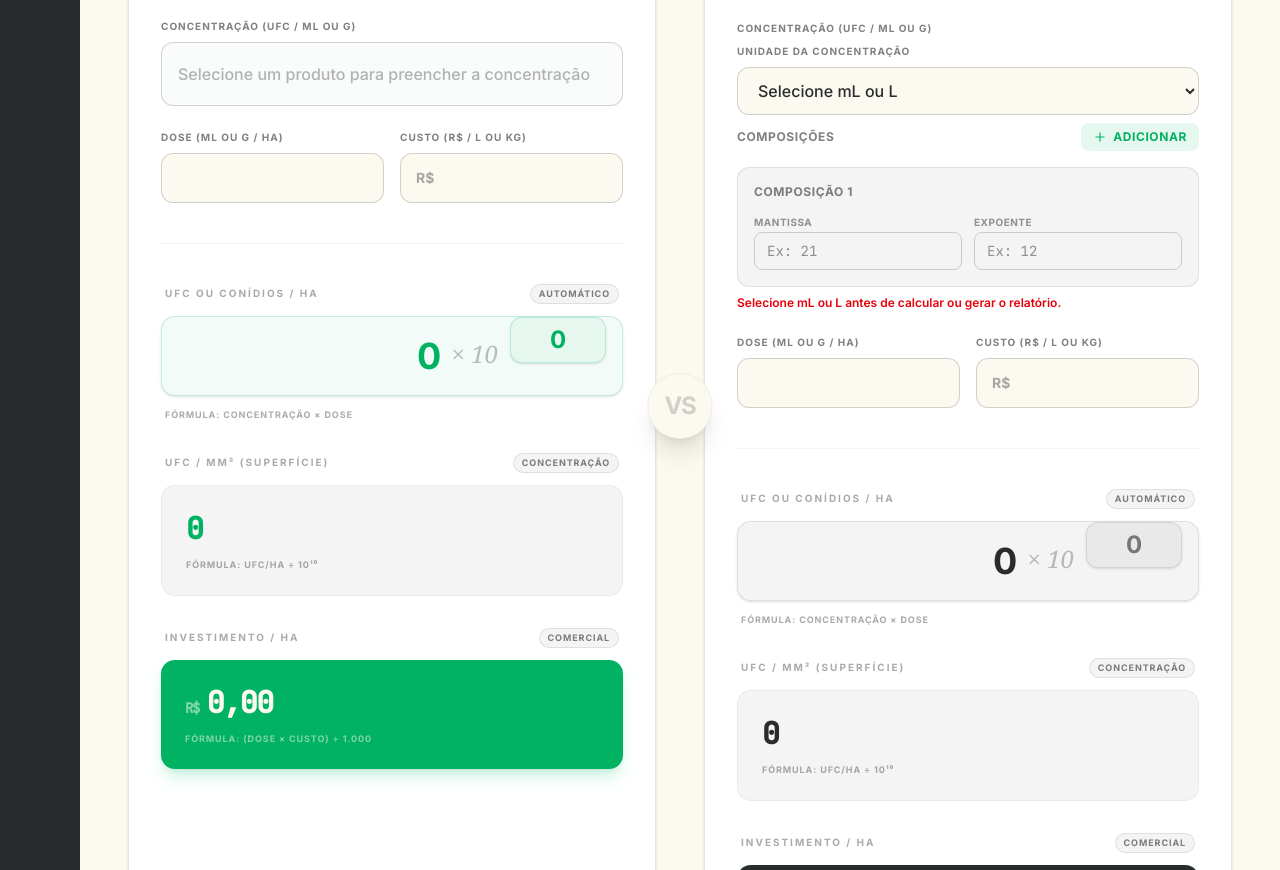
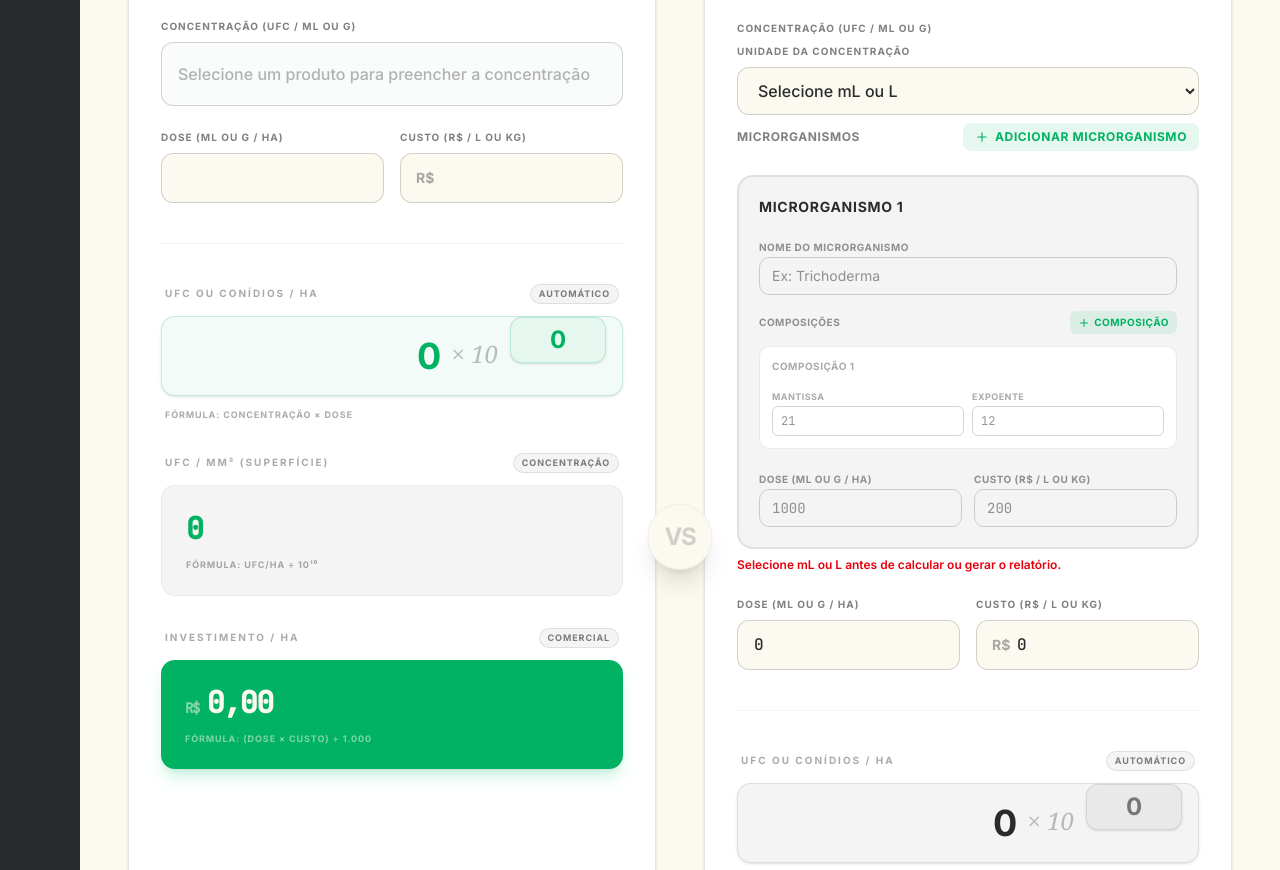
Before and after one commit to CassiaPerez/biocomparativo, a React (Vite) app: page / in a window 1280 px wide. Shown: the part 540-1410 px from the top of the page. Built offline with nearby package versions, Linux system fonts and the light colour scheme; no server answers; the database is empty.

Commit message:
Updated Comparativo.tsx

```diff
--- a/src/pages/Comparativo.tsx
+++ b/src/pages/Comparativo.tsx
@@ -52,6 +52,15 @@ interface Composicao {
   mantissa: string;
   exponent: string;
   valor: string;
+}
+
+interface Microrganismo {
+  id: string;
+  nome: string;
+  composicoes: Composicao[];
+  dose: string;
+  custo: string;
+  concentracaoTotal: string;
 }
 
 interface ReportContactData {
@@ -409,8 +418,15 @@ export default function Comparativo() {
   const [cropConcParts, setCropConcParts] = useState<SciParts>({ mantissa: '', exponent: '' });
   const [compConcParts, setCompConcParts] = useState<SciParts>({ mantissa: '', exponent: '' });
 
-  const [competitorComposicoes, setCompetitorComposicoes] = useState<Composicao[]>([
-    { id: '1', mantissa: '', exponent: '', valor: '' }
+  const [competitorMicrorganismos, setCompetitorMicrorganismos] = useState<Microrganismo[]>([
+    {
+      id: '1',
+      nome: '',
+      composicoes: [{ id: '1', mantissa: '', exponent: '', valor: '' }],
+      dose: '',
+      custo: '',
+      concentracaoTotal: '',
+    }
   ]);
 
   const [isReportModalOpen, setIsReportModalOpen] = useState(false);
@@ -461,20 +477,60 @@ export default function Comparativo() {
     }
   };
 
-  const addComposicao = () => {
-    const newId = (Math.max(...competitorComposicoes.map(c => parseInt(c.id)), 0) + 1).toString();
-    setCompetitorComposicoes([...competitorComposicoes, { id: newId, mantissa: '', exponent: '', valor: '' }]);
-  };
-
-  const removeComposicao = (id: string) => {
-    if (competitorComposicoes.length > 1) {
-      setCompetitorComposicoes(competitorComposicoes.filter(c => c.id !== id));
-    }
-  };
-
-  const updateComposicao = (id: string, field: 'mantissa' | 'exponent', value: string) => {
-    setCompetitorComposicoes(prev => prev.map(comp => {
-      if (comp.id !== id) return comp;
+  const addMicrorganismo = () => {
+    const newId = (Math.max(...competitorMicrorganismos.map(m => parseInt(m.id)), 0) + 1).toString();
+    setCompetitorMicrorganismos([...competitorMicrorganismos, {
+      id: newId,
+      nome: '',
+      composicoes: [{ id: '1', mantissa: '', exponent: '', valor: '' }],
+      dose: '',
+      custo: '',
+      concentracaoTotal: '',
+    }]);
+  };
+
+  const removeMicrorganismo = (id: string) => {
+    if (competitorMicrorganismos.length > 1) {
+      setCompetitorMicrorganismos(competitorMicrorganismos.filter(m => m.id !== id));
+    }
+  };
+
+  const updateMicrorganismo = (microId: string, field: 'nome' | 'dose' | 'custo', value: string) => {
+    setCompetitorMicrorganismos(prev => prev.map(micro =>
+      micro.id === microId ? { ...micro, [field]: value } : micro
+    ));
+  };
+
+  const addComposicao = (microId: string) => {
+    setCompetitorMicrorganismos(prev => prev.map(micro => {
+      if (micro.id !== microId) return micro;
+
+      const newCompId = (Math.max(...micro.composicoes.map(c => parseInt(c.id)), 0) + 1).toString();
+      return {
+        ...micro,
+        composicoes: [...micro.composicoes, { id: newCompId, mantissa: '', exponent: '', valor: '' }]
+      };
+    }));
+  };
+
+  const removeComposicao = (microId: string, compId: string) => {
+    setCompetitorMicrorganismos(prev => prev.map(micro => {
+      if (micro.id !== microId) return micro;
+      if (micro.composicoes.length <= 1) return micro;
+
+      return {
+        ...micro,
+        composicoes: micro.composicoes.filter(c => c.id !== compId)
+      };
+    }));
+  };
+
+  const updateComposicao = (microId: string, compId: string, field: 'mantissa' | 'exponent', value: string) => {
+    setCompetitorMicrorganismos(prev => prev.map(micro => {
+      if (micro.id !== microId) return micro;
+
+      const updatedComposicoes = micro.composicoes.map(comp => {
+        if (comp.id !== compId) return comp;
 
         const updated = { ...comp, [field]: value };
 
@@ -487,14 +543,12 @@ export default function Comparativo() {
         }
 
         return updated;
-    }));
-  };
-
-  const calculateTotalConcentration = (): string => {
+      });
+
+      let concentracaoTotal = '';
       try {
         let sum = new Decimal(0);
-
-      for (const comp of competitorComposicoes) {
+        for (const comp of updatedComposicoes) {
           if (comp.valor) {
             const valor = new Decimal(comp.valor);
             const convertedValue = competitorConcentrationUnit === 'l'
@@ -503,32 +557,61 @@ export default function Comparativo() {
             sum = sum.plus(convertedValue);
           }
         }
-
-      return sum.isZero() ? '' : sum.toString();
+        concentracaoTotal = sum.isZero() ? '' : sum.toString();
       } catch {
-      return '';
-    }
+        concentracaoTotal = '';
+      }
+
+      return {
+        ...micro,
+        composicoes: updatedComposicoes,
+        concentracaoTotal,
+      };
+    }));
   };
 
   useEffect(() => {
-    const total = calculateTotalConcentration();
+    try {
+      let totalConcentracao = new Decimal(0);
+      let totalDose = new Decimal(0);
+      let totalCusto = new Decimal(0);
+      let totalUFCHa = new Decimal(0);
+
+      for (const micro of competitorMicrorganismos) {
+        if (micro.concentracaoTotal && micro.dose) {
+          const conc = new Decimal(micro.concentracaoTotal);
+          const dose = new Decimal(micro.dose || 0);
+          const custo = new Decimal(micro.custo || 0);
+
+          const ufcHa = conc.times(dose);
+          totalUFCHa = totalUFCHa.plus(ufcHa);
+
+          totalDose = totalDose.plus(dose);
+          totalCusto = totalCusto.plus(custo);
+        }
+      }
+
+      const concentracaoMedia = totalDose.isZero() ? new Decimal(0) : totalUFCHa.dividedBy(totalDose);
+
       setCompData(prev => ({
         ...prev,
-      Concentracao_por_ml_ou_g: total,
+        Concentracao_por_ml_ou_g: concentracaoMedia.toString(),
+        Dose_ha_ml_ou_g: totalDose.toString(),
+        'Custo_R$_por_L_ou_kg': totalCusto.toString(),
       }));
 
-    if (total && competitorComposicoes.length > 0) {
-      try {
-        const totalDec = new Decimal(total);
-        const sciStr = totalDec.toExponential();
+      if (!concentracaoMedia.isZero()) {
+        const sciStr = concentracaoMedia.toExponential();
         const [m, e] = sciStr.split('e');
         const exp = (e || '0').replace('+', '');
         setCompConcParts({ mantissa: m, exponent: exp });
-      } catch {
+      } else {
         setCompConcParts({ mantissa: '', exponent: '' });
       }
-    }
-  }, [competitorComposicoes, competitorConcentrationUnit]);
+    } catch (error) {
+      console.error('Erro ao calcular totais:', error);
+    }
+  }, [competitorMicrorganismos, competitorConcentrationUnit]);
 
   const calculate = (data: BiologicoRecord): CalculatedValues => {
     try {
@@ -637,7 +720,14 @@ export default function Comparativo() {
     setCropConcParts({ mantissa: '', exponent: '' });
     setCompConcParts({ mantissa: '', exponent: '' });
     setCompetitorConcentrationUnit('');
-    setCompetitorComposicoes([{ id: '1', mantissa: '', exponent: '', valor: '' }]);
+    setCompetitorMicrorganismos([{
+      id: '1',
+      nome: '',
+      composicoes: [{ id: '1', mantissa: '', exponent: '', valor: '' }],
+      dose: '',
+      custo: '',
+      concentracaoTotal: '',
+    }]);
   };
 
   const openReportModal = () => setIsReportModalOpen(true);
@@ -1128,95 +1218,205 @@ export default function Comparativo() {
                       </select>
                     </div>
 
-                    <div className="space-y-4">
+                    <div className="space-y-6">
                       <div className="flex items-center justify-between">
                         <label className="text-xs font-bold text-gcf-black/60 uppercase tracking-wider">
-                          Composições {competitorComposicoes.length > 1 && `(${competitorComposicoes.length})`}
+                          Microrganismos {competitorMicrorganismos.length > 1 && `(${competitorMicrorganismos.length})`}
                         </label>
                         <button
                           type="button"
-                          onClick={addComposicao}
+                          onClick={addMicrorganismo}
                           className="flex items-center gap-1.5 px-3 py-1.5 bg-gcf-green/10 hover:bg-gcf-green/20 text-gcf-green rounded-[8px] text-xs font-bold uppercase tracking-wider transition-all"
-                          title="Adicionar composição"
+                          title="Adicionar microrganismo"
                         >
                           <Plus size={14} />
-                          Adicionar
+                          Adicionar Microrganismo
                         </button>
                       </div>
 
-                      {competitorComposicoes.map((comp, index) => (
-                        <div key={comp.id} className="space-y-2 p-4 bg-gcf-black/5 rounded-[12px] border border-gcf-black/10">
-                          <div className="flex items-center justify-between mb-2">
-                            <span className="text-xs font-bold text-gcf-black/60 uppercase tracking-wider">
-                              Composição {index + 1}
+                      {competitorMicrorganismos.map((micro, microIndex) => (
+                        <div key={micro.id} className="p-5 bg-gcf-black/5 rounded-[16px] border-2 border-gcf-black/10 space-y-4">
+                          <div className="flex items-center justify-between">
+                            <span className="text-sm font-bold text-gcf-black uppercase tracking-wider">
+                              Microrganismo {microIndex + 1}
                             </span>
-                            {competitorComposicoes.length > 1 && (
+                            {competitorMicrorganismos.length > 1 && (
                               <button
                                 type="button"
-                                onClick={() => removeComposicao(comp.id)}
-                                className="p-1 hover:bg-red-100 text-red-600 rounded-[6px] transition-colors"
-                                title="Remover composição"
-                              >
-                                <Minus size={14} />
+                                onClick={() => removeMicrorganismo(micro.id)}
+                                className="p-1.5 hover:bg-red-100 text-red-600 rounded-[8px] transition-colors"
+                                title="Remover microrganismo"
+                              >
+                                <Minus size={16} />
                               </button>
                             )}
                           </div>
 
-                          <div className="grid grid-cols-2 gap-3">
+                          <div className="space-y-2">
+                            <label className="text-[10px] font-bold text-gcf-black/50 uppercase tracking-wider">
+                              Nome do Microrganismo
+                            </label>
+                            <input
+                              type="text"
+                              value={micro.nome}
+                              onChange={(e) => updateMicrorganismo(micro.id, 'nome', e.target.value)}
+                              className="w-full px-3 py-2 border border-gcf-black/20 rounded-[10px] text-sm focus:border-gcf-green focus:ring-2 focus:ring-gcf-green/20 outline-none transition-all"
+                              placeholder="Ex: Trichoderma"
+                            />
+                          </div>
+
+                          <div className="space-y-3">
+                            <div className="flex items-center justify-between">
+                              <label className="text-[10px] font-bold text-gcf-black/50 uppercase tracking-wider">
+                                Composições
+                              </label>
+                              <button
+                                type="button"
+                                onClick={() => addComposicao(micro.id)}
+                                className="flex items-center gap-1 px-2 py-1 bg-gcf-green/10 hover:bg-gcf-green/20 text-gcf-green rounded-[6px] text-[10px] font-bold uppercase tracking-wider transition-all"
+                                title="Adicionar composição"
+                              >
+                                <Plus size={12} />
+                                Composição
+                              </button>
+                            </div>
+
+                            {micro.composicoes.map((comp, compIndex) => (
+                              <div key={comp.id} className="p-3 bg-white rounded-[10px] border border-gcf-black/10">
+                                <div className="flex items-center justify-between mb-2">
+                                  <span className="text-[10px] font-bold text-gcf-black/40 uppercase tracking-wider">
+                                    Composição {compIndex + 1}
+                                  </span>
+                                  {micro.composicoes.length > 1 && (
+                                    <button
+                                      type="button"
+                                      onClick={() => removeComposicao(micro.id, comp.id)}
+                                      className="p-0.5 hover:bg-red-100 text-red-600 rounded-[4px] transition-colors"
+                                      title="Remover composição"
+                                    >
+                                      <Minus size={12} />
+                                    </button>
+                                  )}
+                                </div>
+
+                                <div className="grid grid-cols-2 gap-2">
                                   <div className="space-y-1">
-                              <label className="text-[10px] font-bold text-gcf-black/50 uppercase tracking-wider">
+                                    <label className="text-[9px] font-bold text-gcf-black/40 uppercase tracking-wider">
                                       Mantissa
                                     </label>
                                     <input
                                       type="text"
                                       value={comp.mantissa}
-                                onChange={(e) => updateComposicao(comp.id, 'mantissa', e.target.value)}
-                                className="w-full px-3 py-2 border border-gcf-black/20 rounded-[8px] text-sm font-mono focus:border-gcf-green focus:ring-2 focus:ring-gcf-green/20 outline-none transition-all"
-                                placeholder="Ex: 21"
+                                      onChange={(e) => updateComposicao(micro.id, comp.id, 'mantissa', e.target.value)}
+                                      className="w-full px-2 py-1.5 border border-gcf-black/20 rounded-[6px] text-xs font-mono focus:border-gcf-green focus:ring-1 focus:ring-gcf-green/20 outline-none transition-all"
+                                      placeholder="21"
                                     />
                                   </div>
                                   <div className="space-y-1">
-                              <label className="text-[10px] font-bold text-gcf-black/50 uppercase tracking-wider">
+                                    <label className="text-[9px] font-bold text-gcf-black/40 uppercase tracking-wider">
                                       Expoente
                                     </label>
                                     <input
                                       type="text"
                                       value={comp.exponent}
-                                onChange={(e) => updateComposicao(comp.id, 'exponent', e.target.value)}
-                                className="w-full px-3 py-2 border border-gcf-black/20 rounded-[8px] text-sm font-mono focus:border-gcf-green focus:ring-2 focus:ring-gcf-green/20 outline-none transition-all"
-                                placeholder="Ex: 12"
+                                      onChange={(e) => updateComposicao(micro.id, comp.id, 'exponent', e.target.value)}
+                                      className="w-full px-2 py-1.5 border border-gcf-black/20 rounded-[6px] text-xs font-mono focus:border-gcf-green focus:ring-1 focus:ring-gcf-green/20 outline-none transition-all"
+                                      placeholder="12"
                                     />
                                   </div>
                                 </div>
 
                                 {comp.mantissa && comp.exponent && (
-                            <div className="mt-2 px-3 py-2 bg-white rounded-[8px] border border-gcf-green/20">
-                              <p className="text-xs font-bold text-gcf-black/40 uppercase tracking-wider mb-1">Valor</p>
+                                  <div className="mt-2 text-xs font-mono text-gcf-green">
+                                    {comp.mantissa} × 10<sup>{comp.exponent}</sup>
+                                  </div>
+                                )}
+                              </div>
+                            ))}
+                          </div>
+
+                          {micro.concentracaoTotal && (
+                            <div className="p-3 bg-gcf-green/10 rounded-[10px] border border-gcf-green/20">
+                              <p className="text-[10px] font-bold text-gcf-black/40 uppercase tracking-wider mb-1">
+                                Concentração Total (Calculada)
+                              </p>
                               <p className="text-sm font-mono text-gcf-green">
-                                {comp.mantissa} × 10<sup>{comp.exponent}</sup>
+                                {(() => {
+                                  try {
+                                    const dec = new Decimal(micro.concentracaoTotal);
+                                    const [m, e] = dec.toExponential().split('e');
+                                    return (
+                                      <>
+                                        {m} × 10<sup>{(e || '0').replace('+', '')}</sup>
+                                      </>
+                                    );
+                                  } catch {
+                                    return '0';
+                                  }
+                                })()}
                               </p>
                             </div>
                           )}
+
+                          <div className="grid grid-cols-2 gap-3">
+                            <div className="space-y-2">
+                              <label className="text-[10px] font-bold text-gcf-black/50 uppercase tracking-wider">
+                                Dose (mL ou g / ha)
+                              </label>
+                              <input
+                                type="number"
+                                value={micro.dose}
+                                onChange={(e) => updateMicrorganismo(micro.id, 'dose', e.target.value)}
+                                className="w-full px-3 py-2 border border-gcf-black/20 rounded-[10px] text-sm font-mono focus:border-gcf-green focus:ring-2 focus:ring-gcf-green/20 outline-none transition-all"
+                                placeholder="1000"
+                                step="any"
+                              />
+                            </div>
+
+                            <div className="space-y-2">
+                              <label className="text-[10px] font-bold text-gcf-black/50 uppercase tracking-wider">
+                                Custo (R$ / L ou kg)
+                              </label>
+                              <input
+                                type="number"
+                                value={micro.custo}
+                                onChange={(e) => updateMicrorganismo(micro.id, 'custo', e.target.value)}
+                                className="w-full px-3 py-2 border border-gcf-black/20 rounded-[10px] text-sm font-mono focus:border-gcf-green focus:ring-2 focus:ring-gcf-green/20 outline-none transition-all"
+                                placeholder="200"
+                                step="any"
+                              />
+                            </div>
+                          </div>
+
+                          {micro.concentracaoTotal && micro.dose && (
+                            <div className="p-4 bg-white rounded-[12px] border-2 border-gcf-green/20">
+                              <div className="flex justify-between items-center mb-2">
+                                <span className="text-[10px] font-bold text-gcf-black/40 uppercase tracking-wider">UFC ou Conídios / ha</span>
+                                <span className="text-[9px] font-bold bg-gcf-black/5 text-gcf-black/60 px-2 py-0.5 rounded-full border border-gcf-black/10 uppercase tracking-widest">
+                                  Automático
+                                </span>
+                              </div>
+                              <div className="text-lg font-bold font-mono text-gcf-green">
+                                {(() => {
+                                  try {
+                                    const conc = new Decimal(micro.concentracaoTotal);
+                                    const dose = new Decimal(micro.dose);
+                                    const ufcHa = conc.times(dose);
+                                    const [m, e] = ufcHa.toExponential(2).split('e');
+                                    return (
+                                      <>
+                                        {m.replace('.', ',')} × 10<sup>{(e || '0').replace('+', '')}</sup>
+                                      </>
+                                    );
+                                  } catch {
+                                    return '0';
+                                  }
+                                })()}
+                              </div>
+                            </div>
+                          )}
                         </div>
                       ))}
-
-                      {competitorComposicoes.some(c => c.valor) && (
-                        <div className="p-4 bg-gcf-green/10 rounded-[12px] border-2 border-gcf-green/20">
-                          <p className="text-xs font-bold text-gcf-green uppercase tracking-wider mb-2">
-                            Concentração Total
-                          </p>
-                          <div className="flex items-baseline gap-2">
-                            <span className="text-2xl font-bold text-gcf-green font-mono">
-                              {compConcParts.mantissa}
-                            </span>
-                            <span className="text-sm text-gcf-green/60">× 10</span>
-                            <sup className="text-lg font-bold text-gcf-green">{compConcParts.exponent}</sup>
-                          </div>
-                          <p className="text-[10px] text-gcf-black/40 mt-2 font-mono">
-                            = {data.Concentracao_por_ml_ou_g ? new Decimal(data.Concentracao_por_ml_ou_g).toExponential() : '0'}
-                          </p>
-                        </div>
-                      )}
                     </div>
 
                     <p className={`text-xs ${competitorUnitMissing ? 'text-red-600 font-semibold' : 'text-gcf-black/60'}`}>
```
Lines whose indentation alone changed are shown as unchanged.
